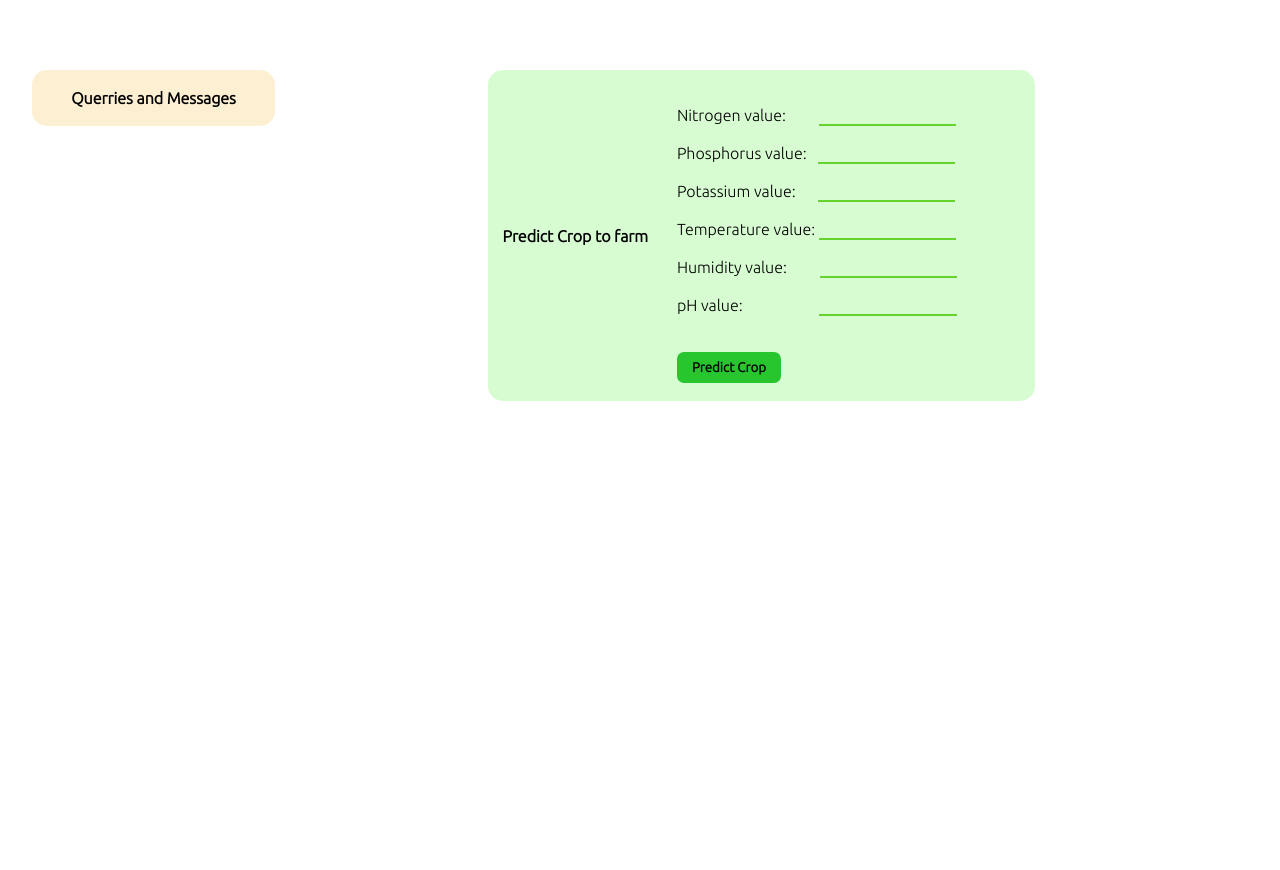
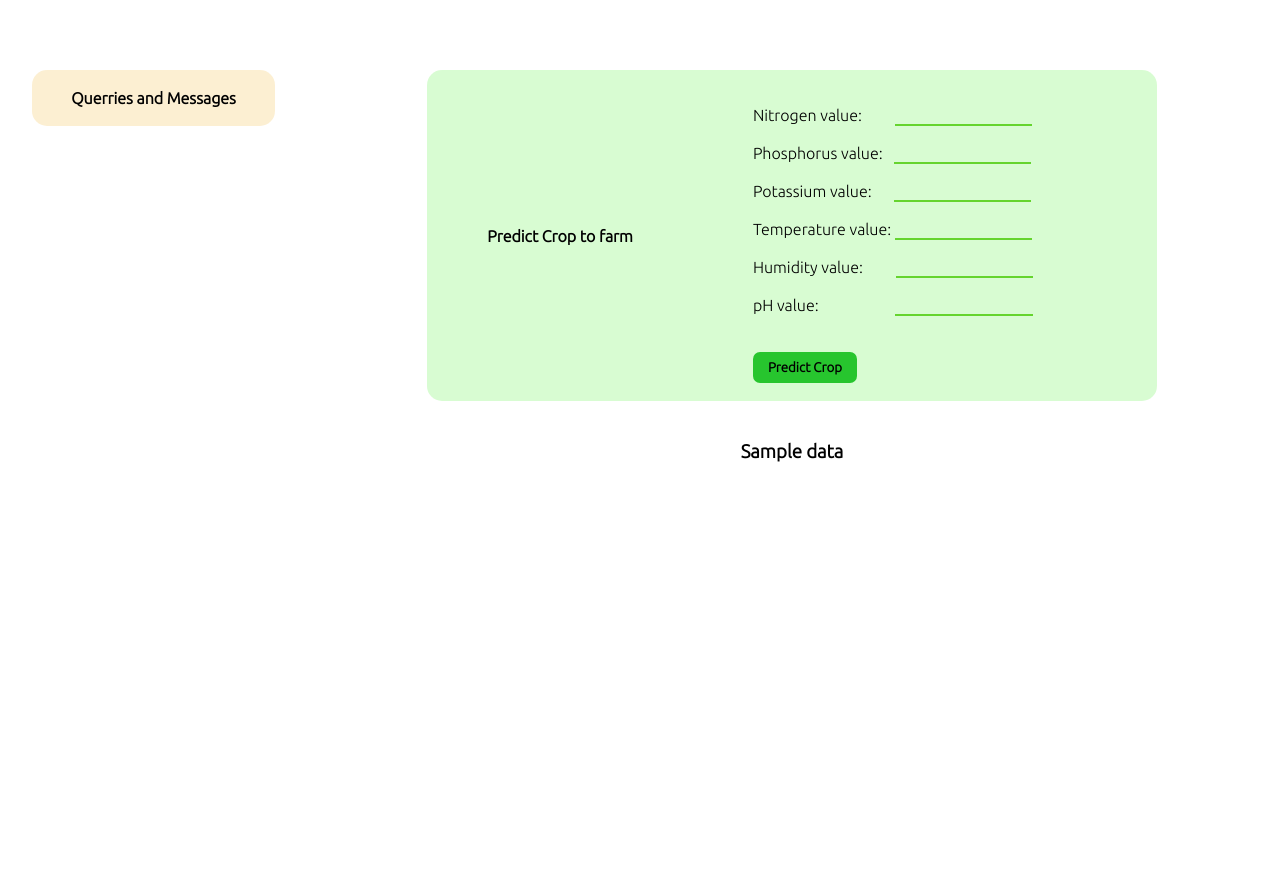
Before and after one commit to roshanshaji-023/Cropigo, a Flask app: template templates/userdashboard.html in a window 1280 px wide. Shown: the part 300-1170 px from the top of the page. Run offline with Flask 2, Linux system fonts and the light colour scheme; the template is opened without the code that fills it: most values are stand-ins (such as "Sample title", 1, 10 or a date in 2020).

Commit message:
implemented ml to the model for crop prediction

```diff
--- a/static/user.css
+++ b/static/user.css
@@ -146,18 +146,27 @@ textarea:focus{
 
 }
 .crop-recomendation{
-    min-height: 25vh;
-    width: 45%  ;
+    min-height: 55vh;
+    width: 75%;
     height: max-content;
     background-color: #ffffff;
     border-radius: 15px;
     display: flex;
     align-items: center;
-    justify-content: space-around;
-    background-color: rgba(162, 248, 147, 0.42);
+    justify-content: space-between;
+    flex-direction: column;
 }
 .crop-recomendation form{
     text-align: left;
+}
+.crop-predict{
+    min-height: 25vh;
+    width: 80%;
+    border-radius: 15px;
+    display: flex;
+    align-items: center;
+    justify-content: space-around;
+    background-color: rgba(162, 248, 147, 0.42);
 }
 .crop-recomendation button{
     padding: 8px 15px;
@@ -165,3 +174,7 @@ textarea:focus{
     border-radius: 7px;
     border:0px solid green;
 }
+.crop-result{
+    min-height: 20vh;
+    margin: 5vh auto;
+}
--- a/templates/userdashboard.html
+++ b/templates/userdashboard.html
@@ -7,6 +7,7 @@
     </div>
 
     <div class="crop-recomendation">
+        <div class="crop-predict" >
             <h4>Predict Crop to farm</h4>
             <form action="" method="post">
 
@@ -27,8 +28,12 @@
                 <br><br>
             </form>
         </div>
+        <div class="crop-result">
+            <h3>{{data}}</h3>
+        </div>
+    </div>
 
-    <div></div>
+
 
 </section>
 
```
Also changed, not shown: user.py (+28 -2 lines), 1 other file. Lines whose indentation alone changed are shown as unchanged.
